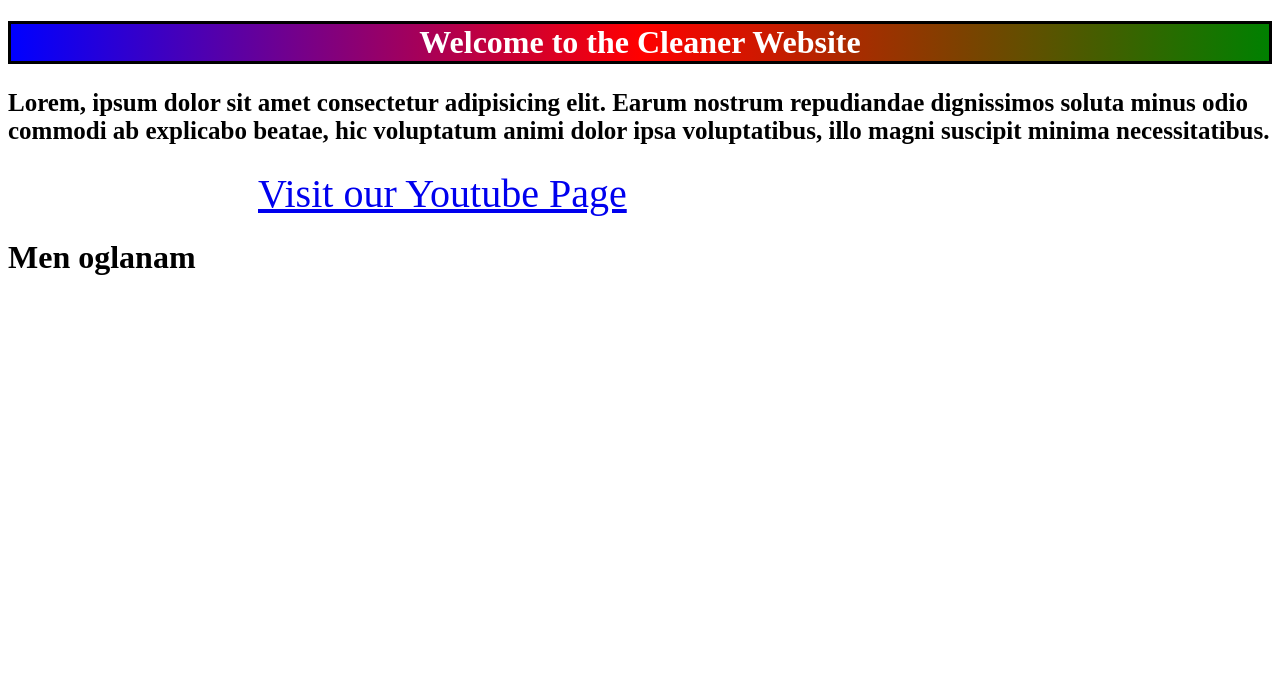
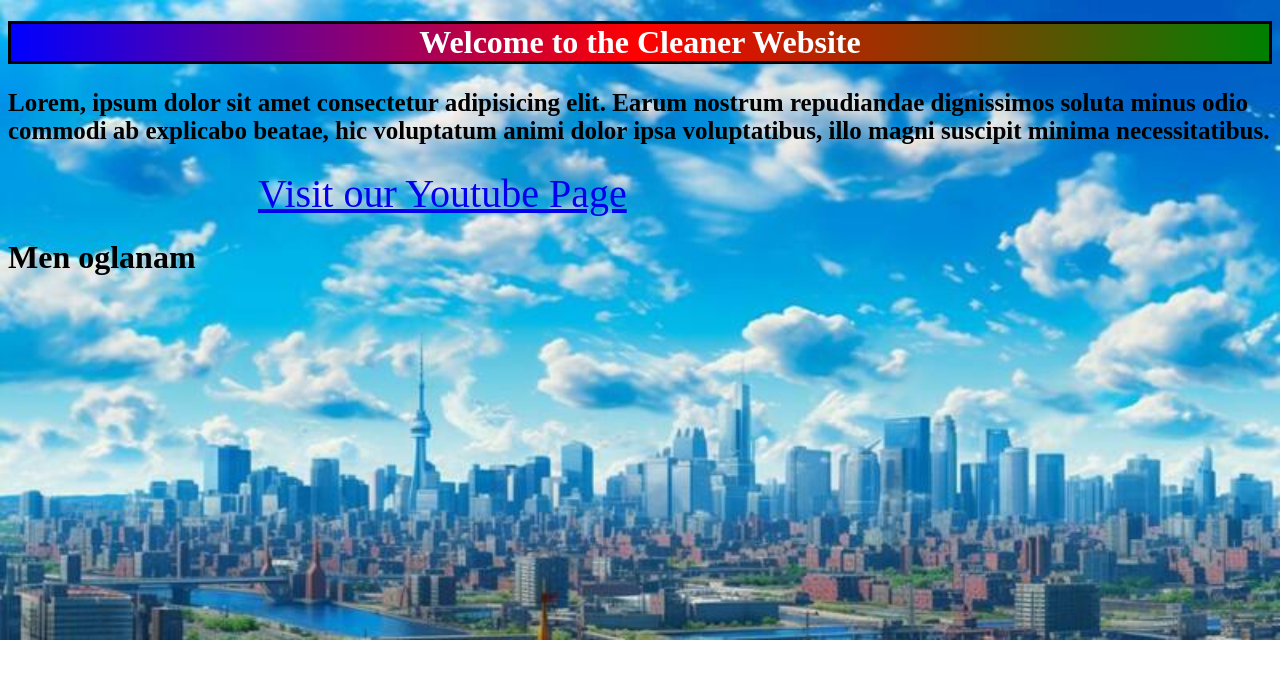
Before and after one commit to Ayxannnn/Cleaner-Website, a plain HTML site: page index.html in a window 1280 px wide. Drawn offline with Linux system fonts and the light colour scheme.

Commit message:
Background added

```diff
--- a/style.css
+++ b/style.css
@@ -1,3 +1,8 @@
+body{
+    background-image: url(blue-sky-city-skyline-could-and-building-background-ai-generated-photo.jpg);
+    background-repeat: no-repeat;
+    background-size: cover;
+}
 #h1{
     color: white;
     text-align: center;
```
Also changed, not shown: blue-sky-city-skyline-could-and-building-background-ai-generated-photo.jpg (added).
